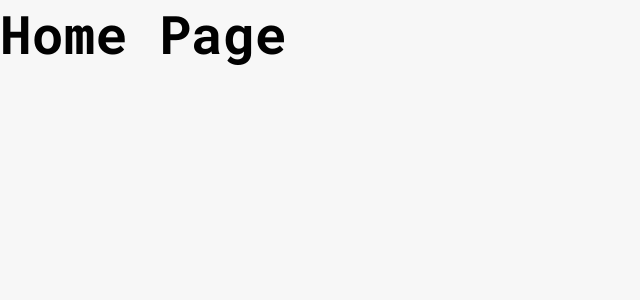
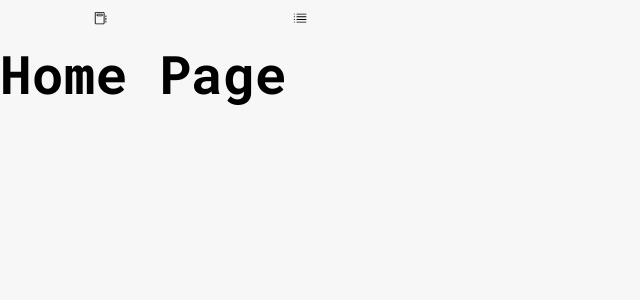
Before and after one commit to gzkdev/minotes-app, a React (Create React App) app: page / in a window 1280 px wide. Shown: the top 300 px of the page, without its empty margins (0-640 px from the left). Built offline with nearby package versions, Linux system fonts and the light colour scheme.

Commit message:
style: add new elements styles

```diff
--- a/src/index.css
+++ b/src/index.css
@@ -104,6 +104,9 @@ input,
 textarea {
   font-family: inherit;
   font-size: inherit;
+  border: none;
+  outline: none;
+  background: none;
 }
 
 input::-webkit-outer-spin-button,
--- a/src/pages/index.tsx
+++ b/src/pages/index.tsx
@@ -1,6 +1,8 @@
+import { ControlSwitch } from "../components";
 function Home() {
   return (
     <div>
+      <ControlSwitch />
       <h1>Home Page</h1>
     </div>
   );
```
